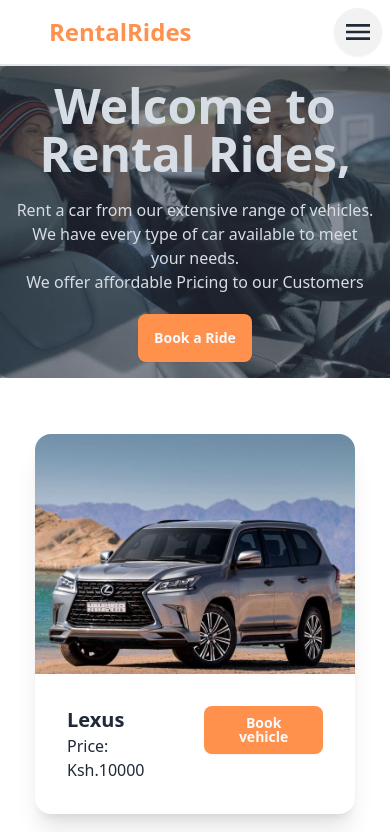
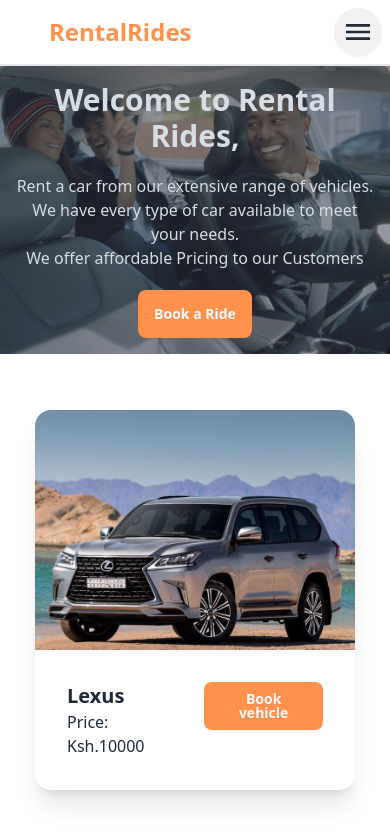
Before and after one commit to kemboi590/Rental-Rides-Client, a React (Vite) app: page / in a window 390 px wide. Shown: the top 832 px of the page. Built offline with nearby package versions, Linux system fonts and the light colour scheme.

Commit message:
ready for the next feature

```diff
--- a/src/components/navbar/Navbar.tsx
+++ b/src/components/navbar/Navbar.tsx
@@ -64,7 +64,7 @@
                                 <li><Link to="/login">Login</Link></li>
                             </>
                         )}
-                        <li className="flex items-center justify-center ">
+                        <li className="flex items-center justify-center ml-3 ">
                             {username ? `${username}` : ''}
                         </li>
 
--- a/src/pages/landingPage/Hero.tsx
+++ b/src/pages/landingPage/Hero.tsx
@@ -20,7 +20,7 @@
             <div className="hero-overlay bg-opacity-50 rounded-lg"></div>
             <div className="hero-content text-neutral-content text-center">
                 <div>
-                    <h1 className="mb-5 text-5xl font-bold">Welcome to Rental Rides,
+                    <h1 className="mb-5 text-3xl lg:text-5xl font-bold">Welcome to Rental Rides,
                         <span className='text-webcolor'>
                             {name ? ` ${name}` : ''}
                         </span>
```
